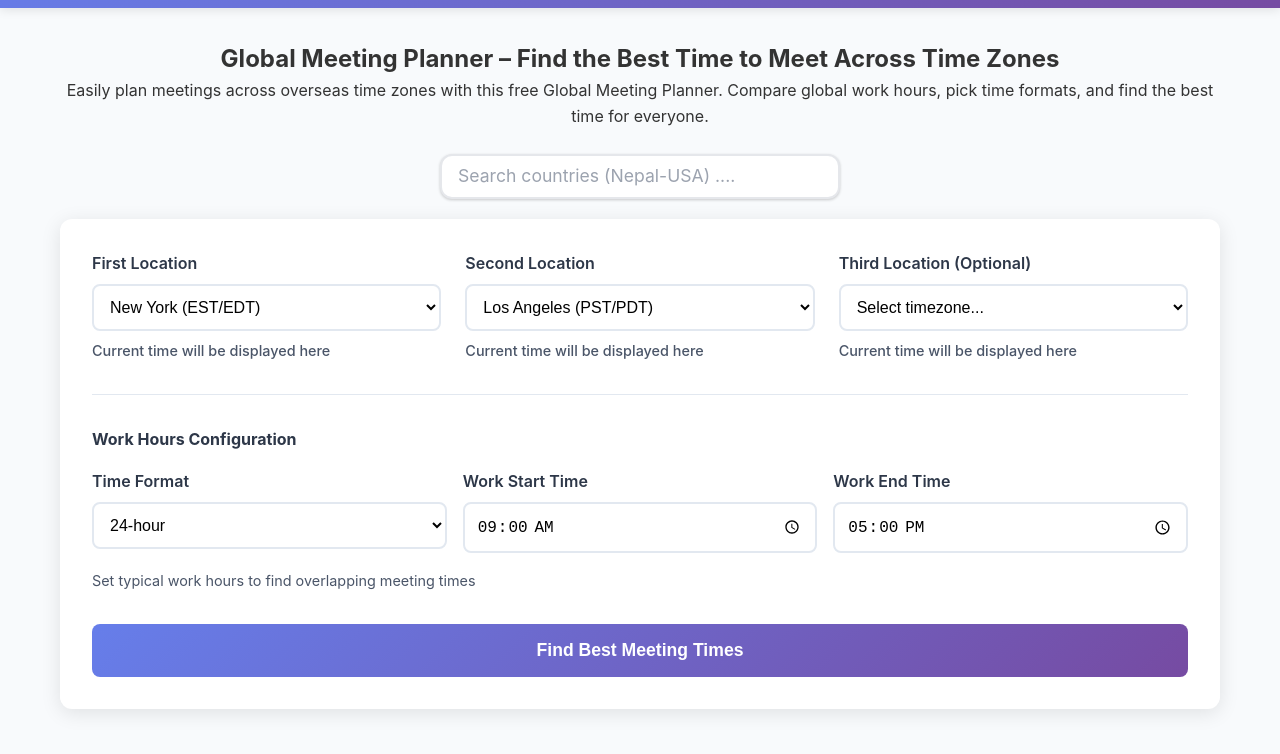
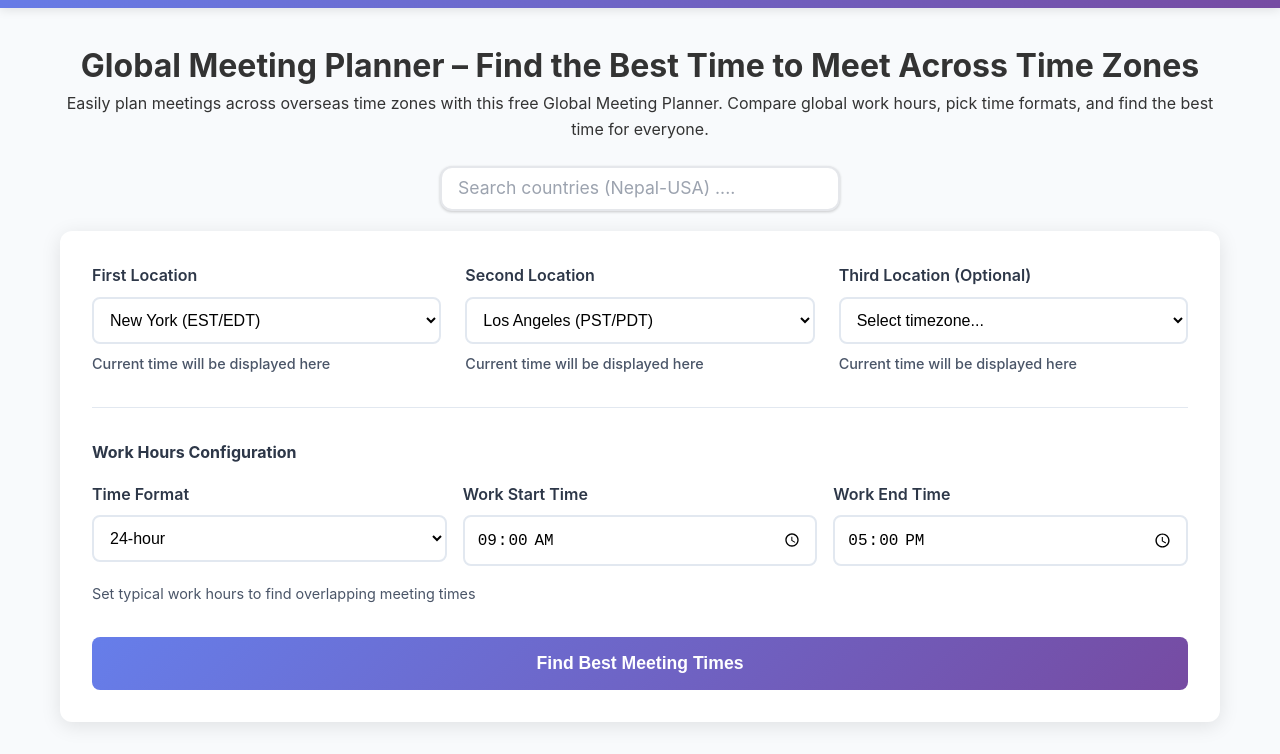
Before and after one commit to bipinemp/timezoneplanner, a plain HTML site: page index.html in a window 1280 px wide. Shown: the part 63-817 px from the top of the page. Drawn offline with nearby package versions, Linux system fonts and the light colour scheme.

Commit message:
fixed best practices in pagespeed

```diff
--- a/assets/css/styles.css
+++ b/assets/css/styles.css
@@ -461,6 +461,14 @@ body {
   color: #a0aec0;
 }
 
+/* // GTM Error for SEO ( BEST Practices ) */
+article h1,
+aside h1,
+nav h1,
+section h1 {
+  font-size: 2em; /* Or whatever size fits your design */
+}
+
 /* Responsive Design */
 @media (max-width: 768px) {
   .header .container {
@@ -503,7 +511,6 @@ body {
     padding: 0.4rem 0.8rem;
   }
 
-
   .hero-section h2 {
     font-size: 1.8rem;
   }
```
